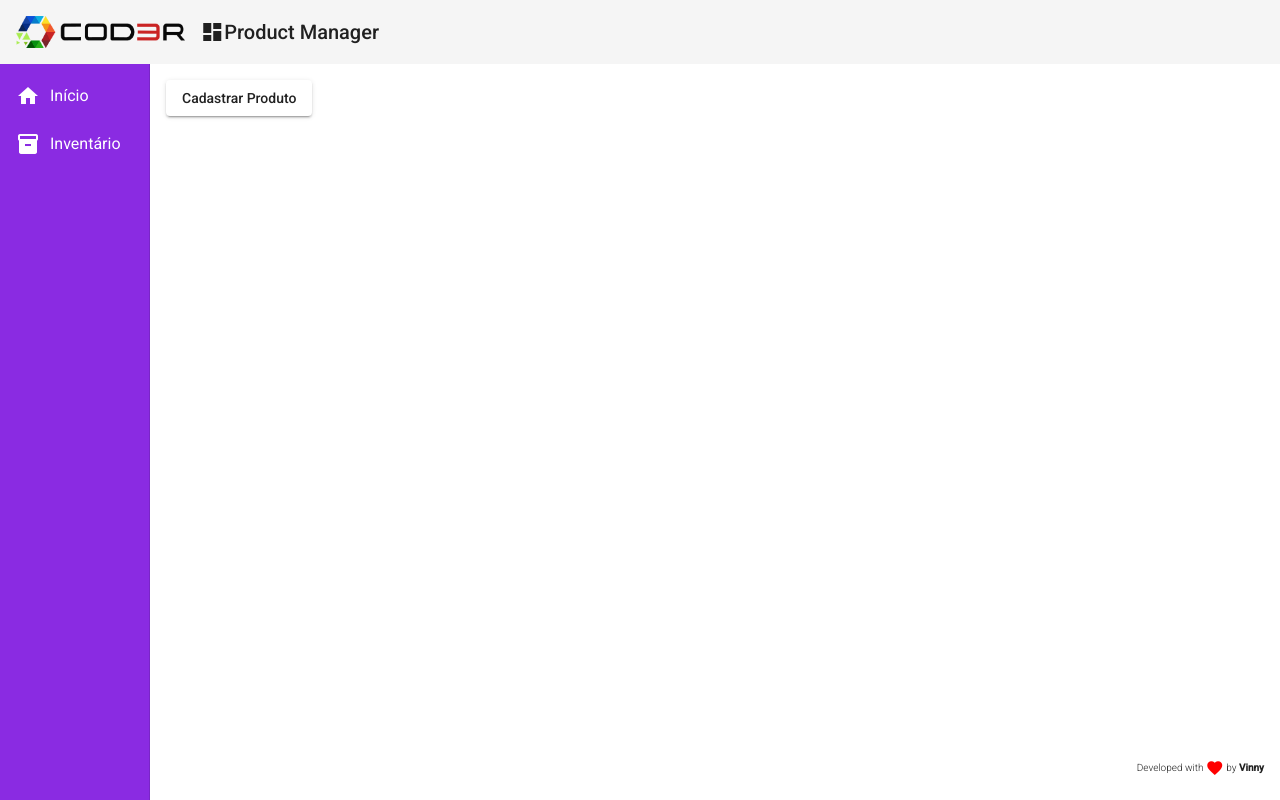
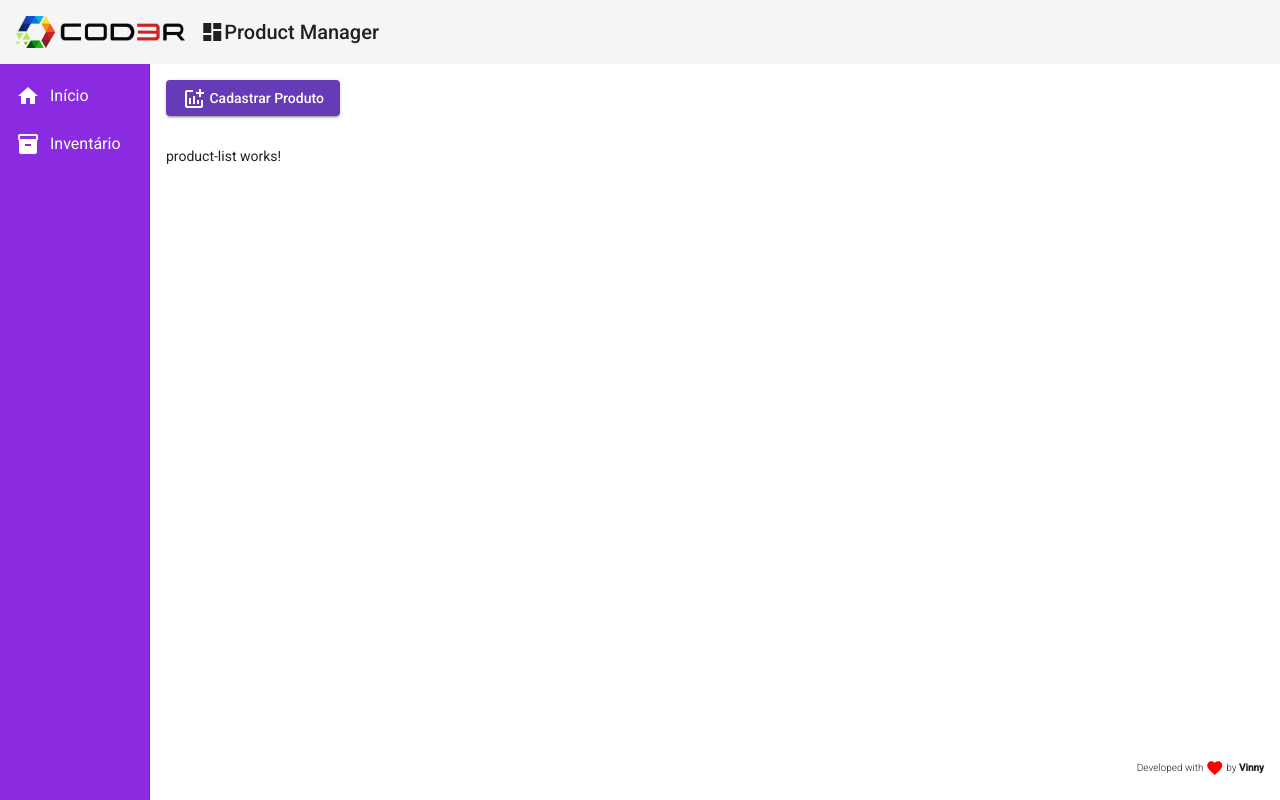
Before and after one commit to MarcusWeil/CRUD-Product, an Angular app in the folder frontend/: page /products in a window 1280 px wide. Built offline with nearby package versions, Linux system fonts and the light colour scheme.

Commit message:
Teste revert
Testando um reverter

```diff
--- a/frontend/src/app/app.module.ts
+++ b/frontend/src/app/app.module.ts
@@ -23,7 +23,8 @@ import { MatInputModule } from '@angular/material/input'
 import { RedDirective } from './directives/red.directive';
 
 import { HttpClientModule } from '@angular/common/http';
-import { FormsModule } from '@angular/forms'
+import { FormsModule } from '@angular/forms';
+import { ProductListComponent } from './components/product/product-list/product-list.component'
 
 @NgModule({
   declarations: [
@@ -34,7 +35,8 @@ import { FormsModule } from '@angular/forms'
     HomeComponent,
     ProductCrudComponent,
     RedDirective,
-    ProductCreateComponent
+    ProductCreateComponent,
+    ProductListComponent
   ],
   imports: [
     BrowserModule,
--- /dev/null
+++ b/frontend/src/app/components/product/product-list/product-list.component.html
@@ -0,0 +1 @@
+<p>product-list works!</p>
--- /dev/null
+++ b/frontend/src/app/components/product/product-list/product-list.component.ts
@@ -0,0 +1,18 @@
+import { Component, OnInit } from '@angular/core';
+import { Product } from '../product.model';
+import { ProductService } from '../product.service';
+
+@Component({
+  selector: 'app-product-list',
+  templateUrl: './product-list.component.html',
+  styleUrls: ['./product-list.component.css']
+})
+export class ProductListComponent implements OnInit {
+  products: Product[] = [];
+  constructor(private productService: ProductService) { }
+
+  ngOnInit(): void {
+
+  }
+
+}
--- a/frontend/src/app/components/product/product.service.ts
+++ b/frontend/src/app/components/product/product.service.ts
@@ -21,4 +21,7 @@ export class ProductService {
   create(product: Product): Observable<Product> {
     return this.http.post<Product>(this.baseUrl, product)
   }
+  read(): Observable<Product[]> {
+    return this.http.get<Product[]>(this.baseUrl)
+  }
 }
--- a/frontend/src/app/views/product-crud/product-crud.component.css
+++ b/frontend/src/app/views/product-crud/product-crud.component.css
@@ -0,0 +1,3 @@
+button{
+    margin-bottom: 30px;
+}
--- a/frontend/src/app/views/product-crud/product-crud.component.html
+++ b/frontend/src/app/views/product-crud/product-crud.component.html
@@ -1 +1,4 @@
-<button mat-raised-button (click)="ProductCreateRoute()">Cadastrar Produto</button>
+<button mat-raised-button (click)="ProductCreateRoute()" color='primary'>
+    <i class="material-icons">addchart</i>
+    Cadastrar Produto</button>
+<app-product-list></app-product-list>
```
Also changed, not shown: frontend/src/app/components/product/product-list/product-list.component.css (added), 1 other file (tests, documents, lock files or other folders).
